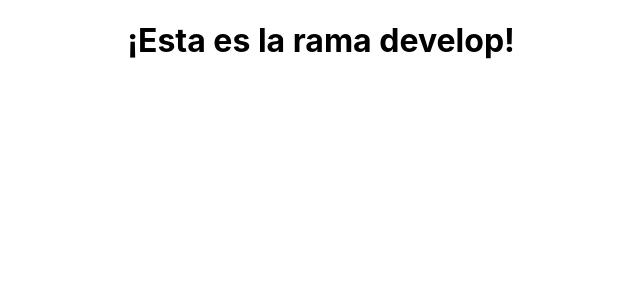
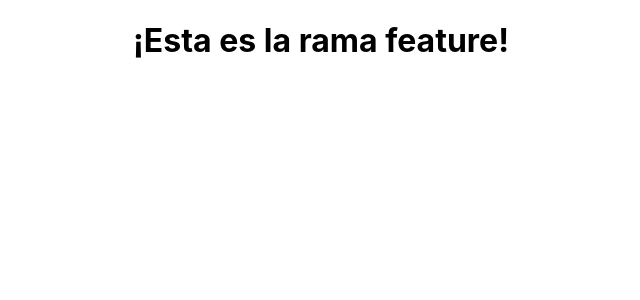
Before and after one commit to Juancapp/Demo-Individual, a React (Create React App) app: page / in a window 1280 px wide. Shown: the top 300 px of the page, without its empty margins (319-959 px from the left). Built offline with nearby package versions, Linux system fonts and the light colour scheme.

Commit message:
change title

```diff
--- a/src/App.js
+++ b/src/App.js
@@ -3,7 +3,7 @@ import "./App.css";
 function App() {
   return (
     <div className="App">
-      <h1>¡Esta es la rama develop!</h1>
+      <h1>¡Esta es la rama feature!</h1>
     </div>
   );
 }
```
